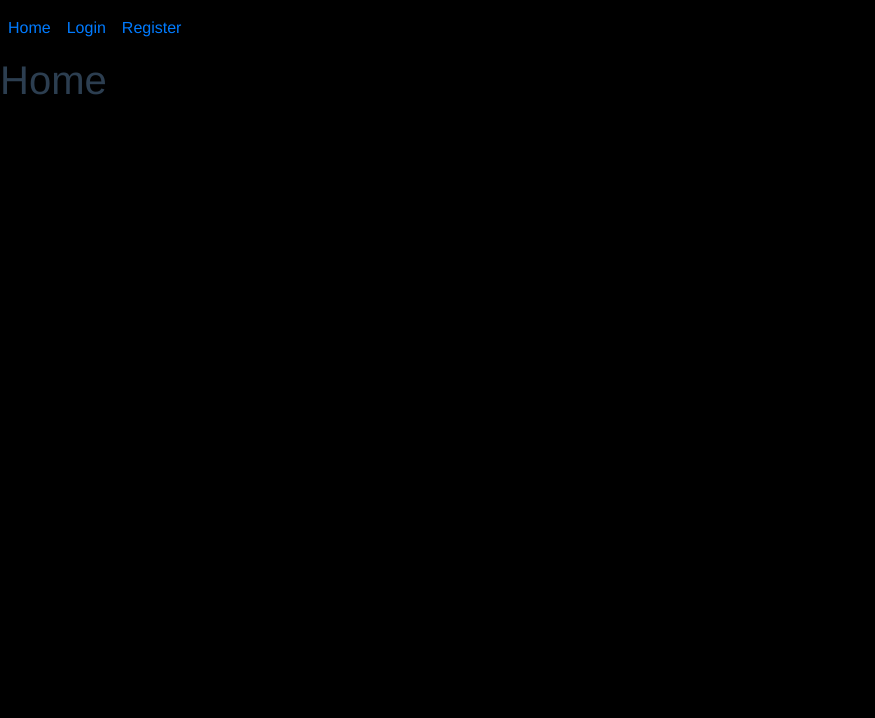
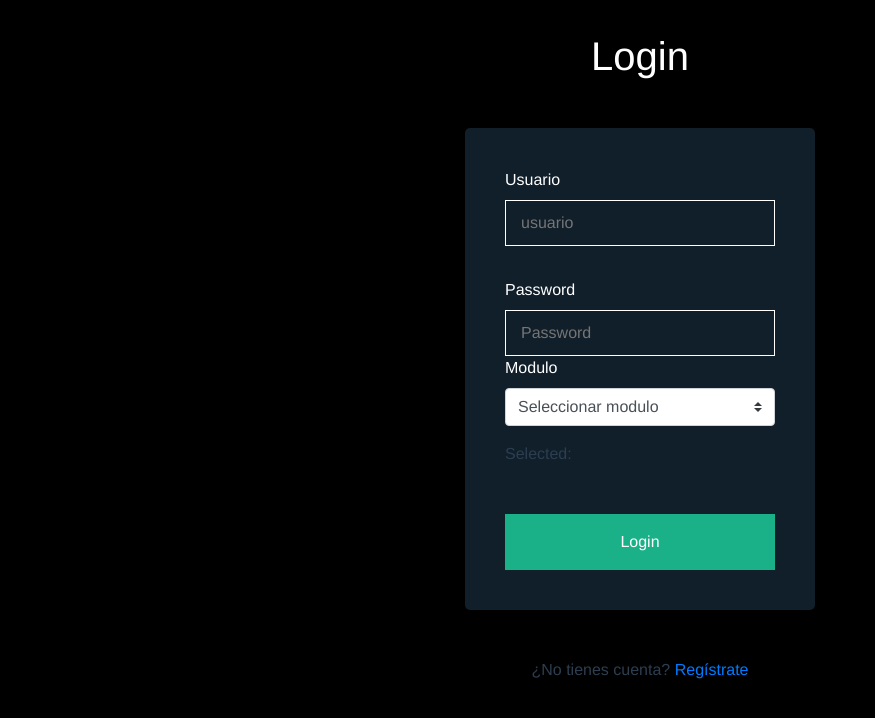
Before and after one commit to Samplezt/front-single-signon, a Vue app: page /#/login in a window 1280 px wide. Before the commit this address led to /#/. Shown: the top 718 px of the page, without its empty margins (0-875 px from the left). Built offline with nearby package versions, Linux system fonts and the light colour scheme.

Commit message:
cambios call back

```diff
--- a/src/logic/auth.js
+++ b/src/logic/auth.js
@@ -25,5 +25,19 @@ export default {
     }
     const user = { username, password };
     return axios.post(ENDPOINT_PATH + "Login", user, config);
+  },
+
+  loginCallback(usuario, password, tenant) {
+    let config = {
+      headers: {
+        'Content-Type': 'multipart/form-data'
+      }
+    }
+    const formData = new FormData();
+    formData.append('usuario',usuario);
+    formData.append('password',password);
+    formData.append('tenant',tenant);
+    //const datosLogin = { usuario, password, tenant };
+    return axios.post(ENDPOINT_PATH + "LoginCallback", formData, config);
   }
 };
--- a/src/views/Login.vue
+++ b/src/views/Login.vue
@@ -1,7 +1,7 @@
 <template>
   <div class="login">
     <h1 class="title">Login</h1>
-    <form action class="form" @submit.prevent="login">
+    <form action class="form" @submit="login">
       <label class="form-label" for="#username">Usuario</label>
       <input
         v-model="username"
@@ -42,23 +42,23 @@ export default {
     selected: null,
         options: [
           { value: null, text: 'Seleccionar modulo' },
-          { value: 'https://www.sarasa.com/itinerarios.html', text: 'Itinerarios' },
-          { value: '/reclamos.html', text: 'Reclamos' },
-          { value: '/alquilerpasajes.html', text: 'Alquiler de pasajes' },
-          { value: { D: '3PO' }, text: 'This is an option with object value' }
+          { value: 'AlquileresAutos', text: 'Alquiler de autos' },
+          { value: 'VentaPasajes', text: 'Venta de pasajes' },
+          { value: 'ManejoItinerarios', text: 'Itinerarios' },
+          { value: 'Reclamos', text: 'Reclamos' }
         ]
   }),
   methods: {
     async login() {
       try {
-        const response = await auth.login(this.username, this.password);
-        const token = response.data.token;
-        const user = {
-          username: this.username
-        };
-        auth.setUserLogged(user);
-        auth.setJwt(token)
-        this.$router.push(this.selected);
+        auth.loginCallback(this.username, this.password, this.selected);
+        //const token = response.data.token;
+        //const user = {
+        //  username: this.username
+        //};
+        //auth.setUserLogged(user);
+        //auth.setJwt(token)
+        //this.$router.push("/");
       } catch (error) {
         console.log(this.selected);
         console.log(error);
```
